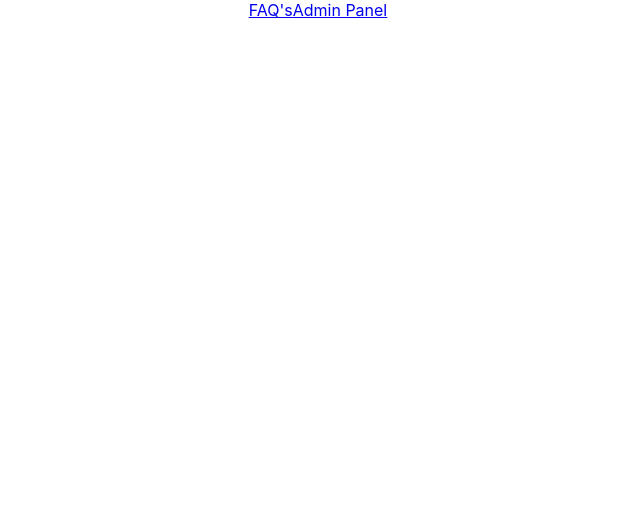
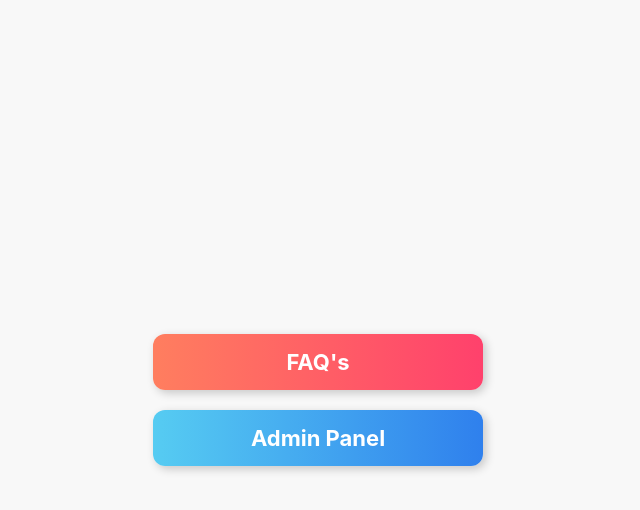
Before and after one commit to Aswin-Nath/BharatFD, a React (Create React App) app: page / in a window 1280 px wide. Shown: the top 510 px of the page, without its empty margins (322-962 px from the left). Built offline with nearby package versions, Linux system fonts and the light colour scheme.

Commit message:
Update Home.css

```diff
--- a/src/Component/Home/Home.css
+++ b/src/Component/Home/Home.css
@@ -1,64 +1,51 @@
-.admin-panel-container {
-    text-align: center;
-    padding: 50px;
-    background-color: #f9f9f9;
-    height: 100vh;
+/* Home Container */
+.home-container {
     display: flex;
     flex-direction: column;
     align-items: center;
     justify-content: center;
-  }
+    height: 100vh;
+    background: #f8f8f8; /* Light gray background */
+}
 
-  h2 {
-    font-size: 28px;
-    font-weight: bold;
-    margin-bottom: 20px;
-    color: #333;
-  }
-
-  .nav-links {
-    display: flex;
-    flex-direction: column;
-    gap: 15px;
-    position: relative;
-    bottom: 50px;
-  }
-
-  .nav-links a {
+/* Button Styling */
+.button {
     text-decoration: none;
-    font-size: 18px;
+    font-size: 22px;
     font-weight: bold;
     color: white;
-    padding: 12px 25px;
-    border-radius: 8px;
-    transition: transform 0.2s, box-shadow 0.3s;
+    padding: 15px 40px;
+    border-radius: 12px;  /* Adjusted rounded corners */
     display: inline-block;
     text-align: center;
+    margin: 10px;
     width: 250px;
-    box-shadow: 3px 3px 8px rgba(0, 0, 0, 0.2);
-  }
+    transition: all 0.3s ease-in-out;
+    box-shadow: 3px 3px 10px rgba(0, 0, 0, 0.2);
+}
 
-  .unanswered {
+/* Queries Button */
+.button:nth-child(1) {
     background: linear-gradient(to right, #ff7e5f, #ff416c);
-  }
+}
 
-  .answered {
-    background: linear-gradient(to right, #56ab2f, #a8e063);
-  }
+/* Edit FAQ Button */
+.button:nth-child(2) {
+    background: linear-gradient(to right, #56ccf2, #2f80ed);
+}
 
-  .edit-faq {
-    background: linear-gradient(to right, #36d1dc, #5b86e5);
-  }
+/* Dummy User Button */
+.button:nth-child(3) {
+    background: linear-gradient(to right, #f7971e, #ff5858);
+}
 
-  .dummy-user {
-    background: linear-gradient(to right, #ff9a44, #fc6076);
-  }
+/* Hover Effect */
+.button:hover {
+    transform: scale(1.05);
+    box-shadow: 5px 5px 15px rgba(0, 0, 0, 0.3);
+}
 
-  .nav-links a:hover {
-    transform: scale(1.05);
-    box-shadow: 5px 5px 12px rgba(0, 0, 0, 0.3);
-  }
-
-  .nav-links a:active {
+/* Click Effect */
+.button:active {
     transform: scale(0.95);
-  }
+}
```
